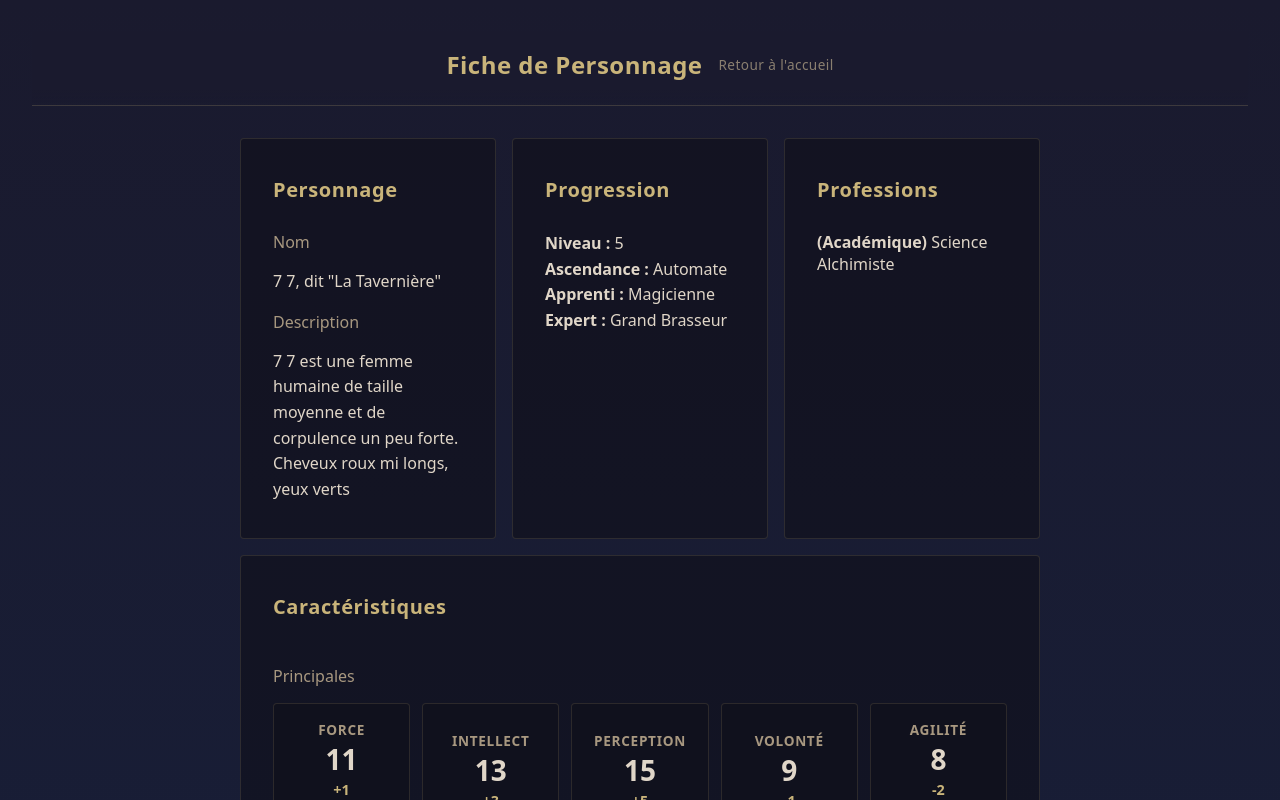
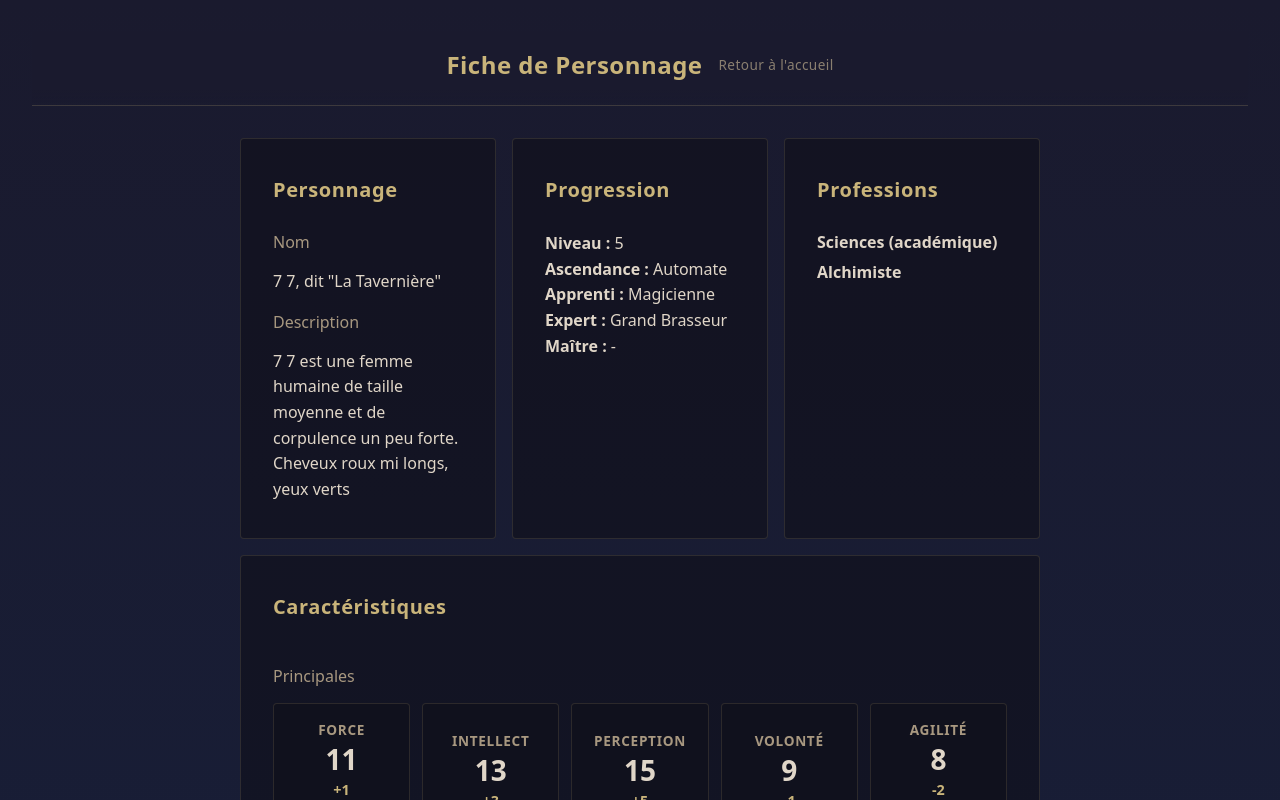
Before and after one commit to SwannyLorenzi/auspex-selvae, an Angular app: page /demonlord in a window 1280 px wide. Shown: the top 800 px of the page. Built offline with nearby package versions, Linux system fonts and the light colour scheme.

Commit message:
fix progression and professions

```diff
--- a/src/app/demonlord/components/professions/professions.html
+++ b/src/app/demonlord/components/professions/professions.html
@@ -2,10 +2,7 @@
 <ul>
   @for (prof of professions; track prof.name) {
     <li>
-      @if (prof.type) {
-        <strong>({{ prof.type }})</strong>
-      }
-      {{ prof.name }}
+      <strong>{{ prof.name }}</strong>
     </li>
   }
 </ul>
--- a/src/app/demonlord/components/professions/professions.scss
+++ b/src/app/demonlord/components/professions/professions.scss
@@ -9,4 +9,7 @@ h2 {
 ul {
   list-style: none;
   padding: 0;
+  display: flex;
+  flex-direction: column;
+  gap: 0.5rem;
 }
--- a/src/app/demonlord/components/progression/progression.html
+++ b/src/app/demonlord/components/progression/progression.html
@@ -4,7 +4,5 @@
   <li><strong>Ascendance :</strong> {{ progression.ascendance }}</li>
   <li><strong>Apprenti :</strong> {{ progression.apprentice }}</li>
   <li><strong>Expert :</strong> {{ progression.expert }}</li>
-  @if (progression.master) {
-    <li><strong>Maître :</strong> {{ progression.master }}</li>
-  }
+  <li><strong>Maître :</strong> {{ progression.master }}</li>
 </ul>
--- a/src/app/demonlord/demonlord-data.ts
+++ b/src/app/demonlord/demonlord-data.ts
@@ -23,7 +23,6 @@ export interface Progression {
 }
 
 export interface Profession {
-  type: string;
   name: string;
 }
 
@@ -72,11 +71,11 @@ export const characterData: Character = {
     ascendance: 'Automate',
     apprentice: 'Magicienne',
     expert: 'Grand Brasseur',
-    master: '',
+    master: '-',
   },
   professions: [
-    { type: 'Académique', name: 'Science' },
-    { type: '', name: 'Alchimiste' },
+    { name: 'Sciences (académique)' },
+    { name: 'Alchimiste' },
   ],
   mainAttributes: [
     { name: 'Force', value: 11, bonus: '+1', bonusText: '+1 avantage' },
```
